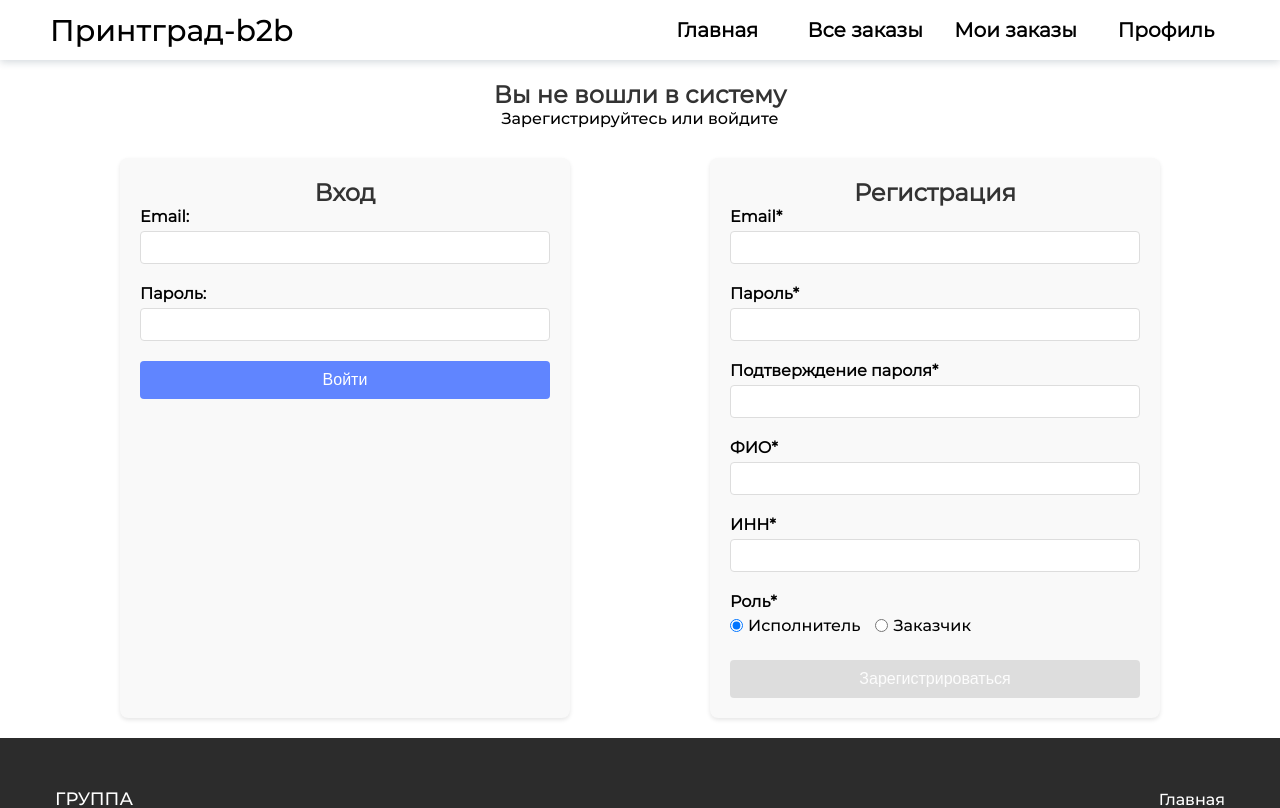
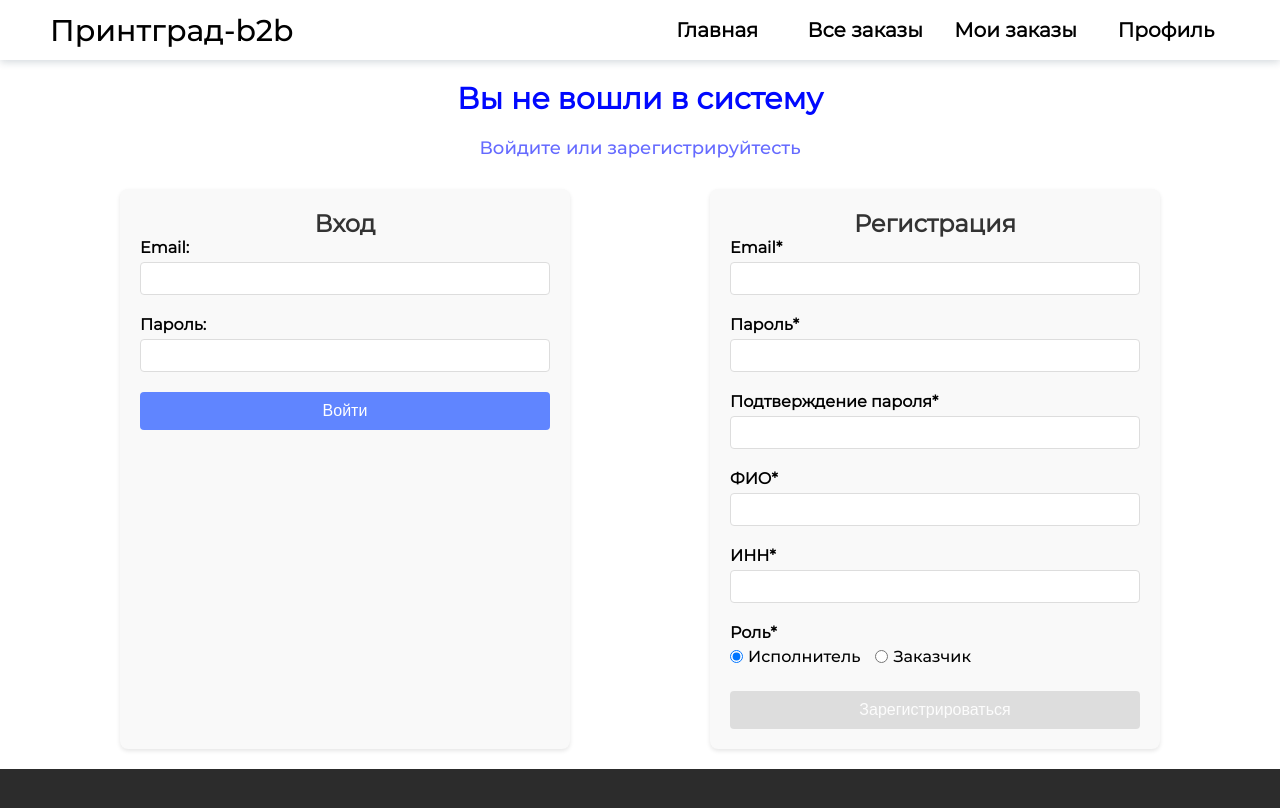
Before and after one commit to Veterjaike/B2B-Printgrad, a React (Vite) app: page /registration in a window 1280 px wide. Shown: the top 808 px of the page. Built offline with nearby package versions, Linux system fonts and the light colour scheme.

Commit message:
styles reg text

```diff
--- a/src/pages/RegPage/RegPage.css
+++ b/src/pages/RegPage/RegPage.css
@@ -18,3 +18,14 @@
   min-width: 300px;
   max-width: 450px;
 }
+
+.reg-page__heding {
+  font-size: 30px;
+  color: hsl(238, 100%, 50%);
+  margin-bottom: 20px;
+}
+
+.reg-page__text {
+  font-size: 18px;
+  color: #656aff;
+}
--- a/src/pages/RegPage/RegPage.jsx
+++ b/src/pages/RegPage/RegPage.jsx
@@ -6,8 +6,8 @@ import './RegPage.css';
 const RegPage = () => {
     return (
         <div className="reg-page">
-            <h2>Вы не вошли в систему</h2>
-            <p>Зарегистрируйтесь или войдите</p>
+            <h2 className='reg-page__heding'>Вы не вошли в систему</h2>
+            <p className='reg-page__text'>Войдите или зарегистрируйтесть</p>
             <div className="forms-container">
                 <LoginForm />
                 <RegisterForm />
```
